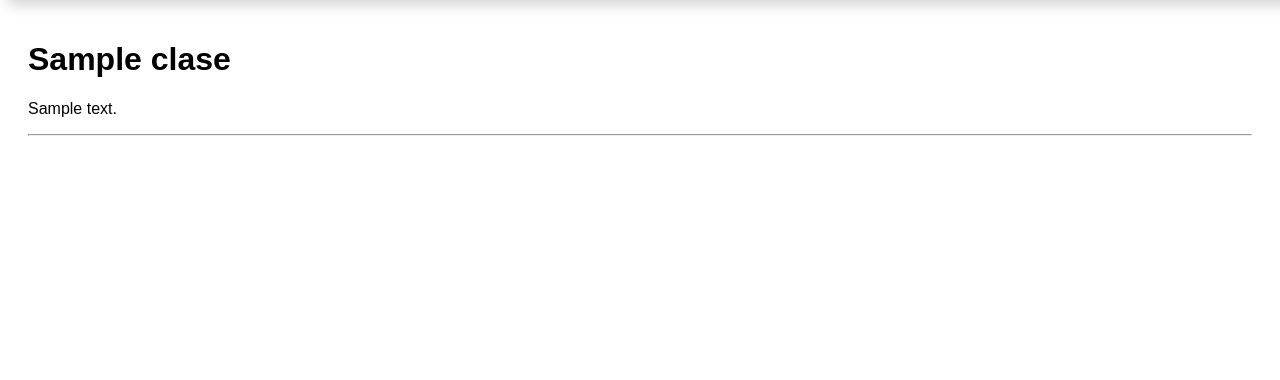
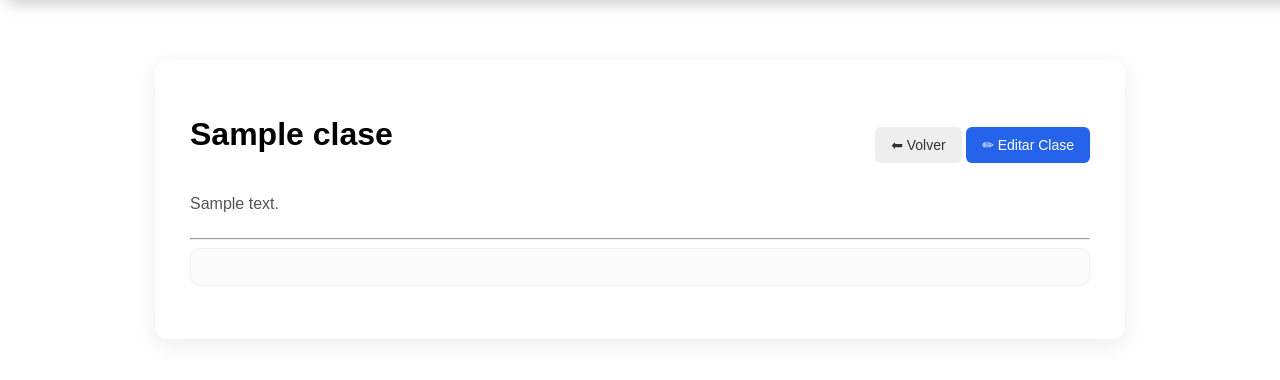
Before and after one commit to TotiManuel/JMM, a Flask app: page /clases/1 in a window 1280 px wide; the page is wider, and only the part inside the window is pictured. Shown: the part 49-429 px from the top of that part. Run offline with Flask 3, Linux system fonts and the light colour scheme; the visitor is signed in with stand-in values (Sample User, id 1); tables that the repository leaves empty hold one stand-in row (values such as "Sample post").

Commit message:
update ver clase

```diff
--- a/templates/ver_clase.html
+++ b/templates/ver_clase.html
@@ -2,13 +2,160 @@
 
 {% block content %}
 
+<style>
+
+.clase-container{
+max-width:900px;
+margin:40px auto;
+background:white;
+padding:35px;
+border-radius:12px;
+box-shadow:0 6px 20px rgba(0,0,0,0.08);
+}
+
+.header-clase{
+display:flex;
+justify-content:space-between;
+align-items:center;
+flex-wrap:wrap;
+gap:10px;
+margin-bottom:20px;
+}
+
+.btn{
+padding:10px 16px;
+border-radius:6px;
+text-decoration:none;
+font-size:14px;
+cursor:pointer;
+}
+
+.btn-editar{
+background:#2563eb;
+color:white;
+}
+
+.btn-editar:hover{
+background:#1e4fd1;
+}
+
+.btn-volver{
+background:#eee;
+color:#333;
+}
+
+.btn-volver:hover{
+background:#ddd;
+}
+
+.descripcion{
+color:#555;
+margin-bottom:25px;
+}
+
+.bloque{
+background:#fafafa;
+border-radius:10px;
+padding:18px;
+margin-bottom:18px;
+border:1px solid #eee;
+animation:fadeIn 0.3s ease;
+}
+
+.bloque h2{
+color:#2563eb;
+margin-bottom:10px;
+}
+
+.bloque h3{
+color:#444;
+margin-bottom:8px;
+}
+
+.bloque p{
+line-height:1.6;
+color:#333;
+}
+
+.bloque img{
+max-width:100%;
+border-radius:8px;
+margin-top:10px;
+}
+
+.video-container{
+position:relative;
+padding-bottom:56.25%;
+height:0;
+overflow:hidden;
+border-radius:8px;
+}
+
+.video-container iframe{
+position:absolute;
+top:0;
+left:0;
+width:100%;
+height:100%;
+}
+
+.link-bloque{
+color:#2563eb;
+text-decoration:none;
+font-weight:bold;
+}
+
+.link-bloque:hover{
+text-decoration:underline;
+}
+
+.sin-bloques{
+text-align:center;
+color:#777;
+margin-top:30px;
+}
+
+@keyframes fadeIn{
+from{
+opacity:0;
+transform:translateY(5px);
+}
+to{
+opacity:1;
+transform:translateY(0);
+}
+}
+
+</style>
+
+
+<div class="clase-container">
+
+<div class="header-clase">
+
 <h1>{{ clase.titulo }}</h1>
 
-<p>{{ clase.descripcion }}</p>
+<div>
+
+<a href="{{ url_for('clases') }}" class="btn btn-volver">
+⬅ Volver
+</a>
+
+<a href="{{ url_for('editar_clase', id=clase.id) }}" class="btn btn-editar">
+✏ Editar Clase
+</a>
+
+</div>
+
+</div>
+
+<p class="descripcion">{{ clase.descripcion }}</p>
 
 <hr>
 
 {% for b in bloques %}
+
+<div class="bloque">
 
 {% if b.tipo == "titulo" %}
 <h2>{{ b.contenido }}</h2>
@@ -23,21 +170,71 @@
 {% endif %}
 
 {% if b.tipo == "imagen" %}
-<img src="{{ b.contenido }}" width="400">
+<img src="{{ b.contenido }}">
 {% endif %}
 
 {% if b.tipo == "video" %}
-<iframe width="560" height="315"
-src="{{ b.contenido }}">
-</iframe>
+<div class="video-container">
+<iframe src="{{ b.contenido }}" frameborder="0" allowfullscreen></iframe>
+</div>
 {% endif %}
 
 {% if b.tipo == "url" %}
-<a href="{{ b.contenido }}" target="_blank">
-{{ b.contenido }}
+<a href="{{ b.contenido }}" target="_blank" class="link-bloque">
+🔗 {{ b.contenido }}
 </a>
 {% endif %}
 
+</div>
+
 {% endfor %}
 
+{% if bloques|length == 0 %}
+
+<div class="sin-bloques">
+<p>No hay contenido en esta clase todavía.</p>
+</div>
+
+{% endif %}
+
+</div>
+
+
+<script>
+
+document.querySelectorAll("img").forEach(img => {
+
+img.addEventListener("click", () => {
+
+let modal = document.createElement("div")
+
+modal.style.position = "fixed"
+modal.style.top = 0
+modal.style.left = 0
+modal.style.width = "100%"
+modal.style.height = "100%"
+modal.style.background = "rgba(0,0,0,0.8)"
+modal.style.display = "flex"
+modal.style.alignItems = "center"
+modal.style.justifyContent = "center"
+modal.style.cursor = "zoom-out"
+
+let imgGrande = document.createElement("img")
+imgGrande.src = img.src
+imgGrande.style.maxWidth = "90%"
+imgGrande.style.maxHeight = "90%"
+imgGrande.style.borderRadius = "10px"
+
+modal.appendChild(imgGrande)
+
+modal.onclick = () => modal.remove()
+
+document.body.appendChild(modal)
+
+})
+
+})
+
+</script>
+
 {% endblock %}
```
